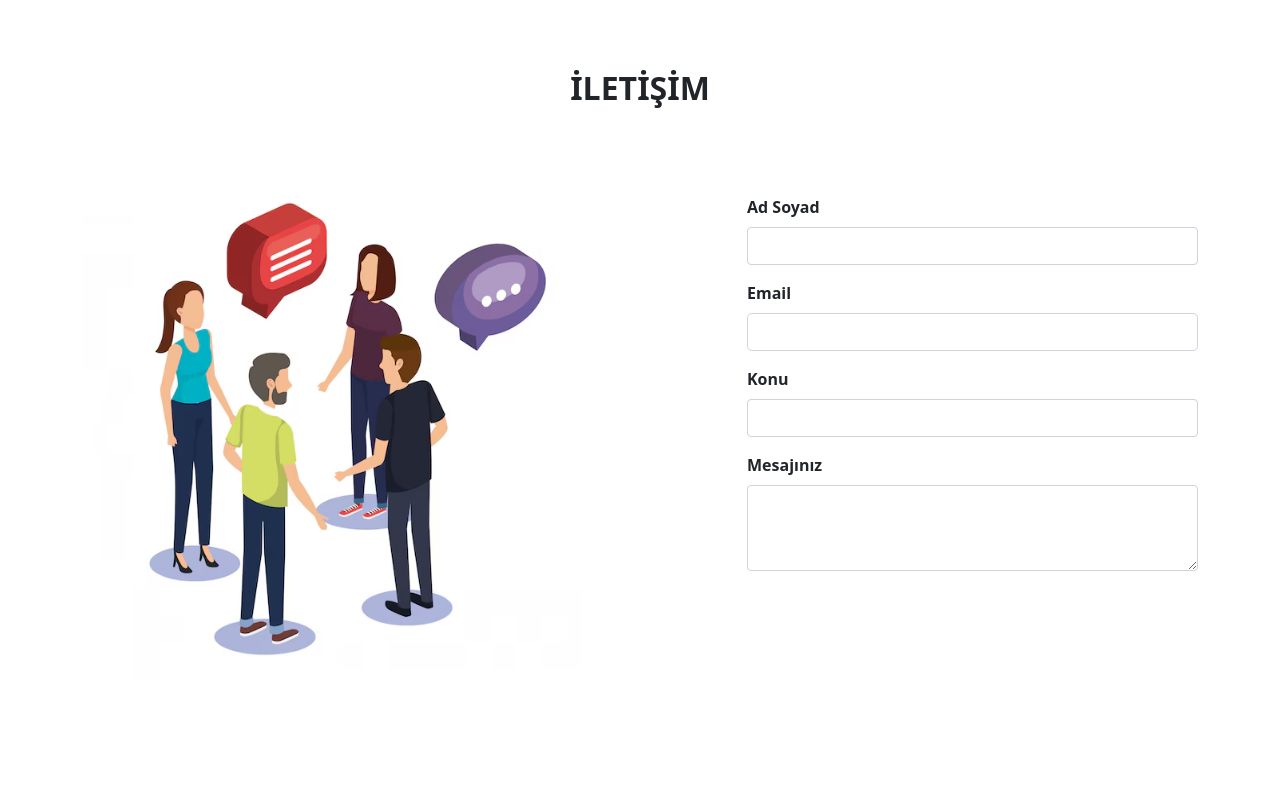
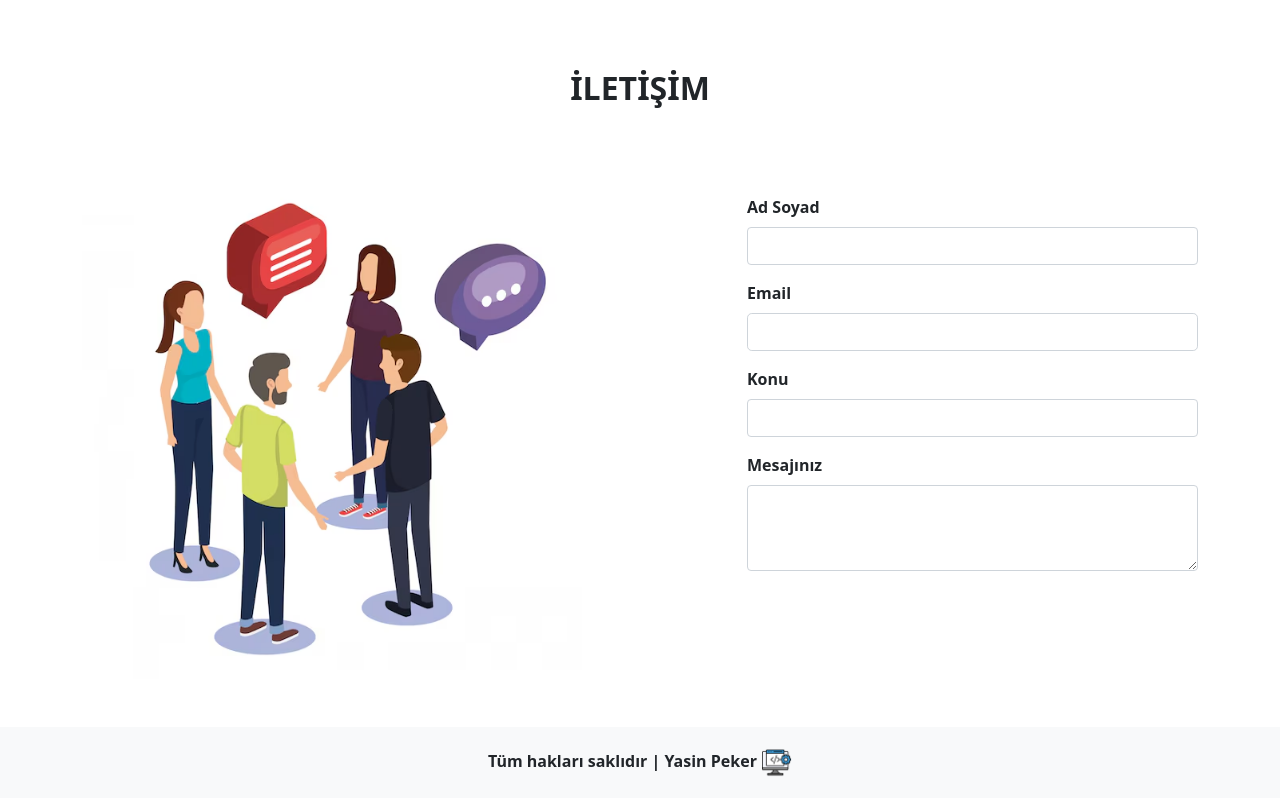
Before and after one commit to yasinserhatpeker/myWebSite.html, a plain HTML site: page YasinSerhatPeker/index.html in a window 1280 px wide. Shown: the part 3264-4062 px from the top of the page. Before the commit the page ends 3943 px from the top, so only its background shows below. Drawn offline with Linux system fonts and the light colour scheme.

Commit message:
footer is done.

```diff
--- a/YasinSerhatPeker/index.html
+++ b/YasinSerhatPeker/index.html
@@ -338,6 +338,16 @@
  </section>
 
 
+ <footer>
+
+     <div class="d-flex justify-content-center align-items-center mt-5 fw-bold  bg-light" style="background-color: gainsboro; padding: 20px ">
+      <span>Tüm hakları saklıdır |  Yasin Peker   <img src="/YasinSerhatPeker/image/webicon.png"  style="width:31px; height:31px;"alt=""></span>
+
+     </div>
+
+ </footer>
+
+
 
 
 
```
